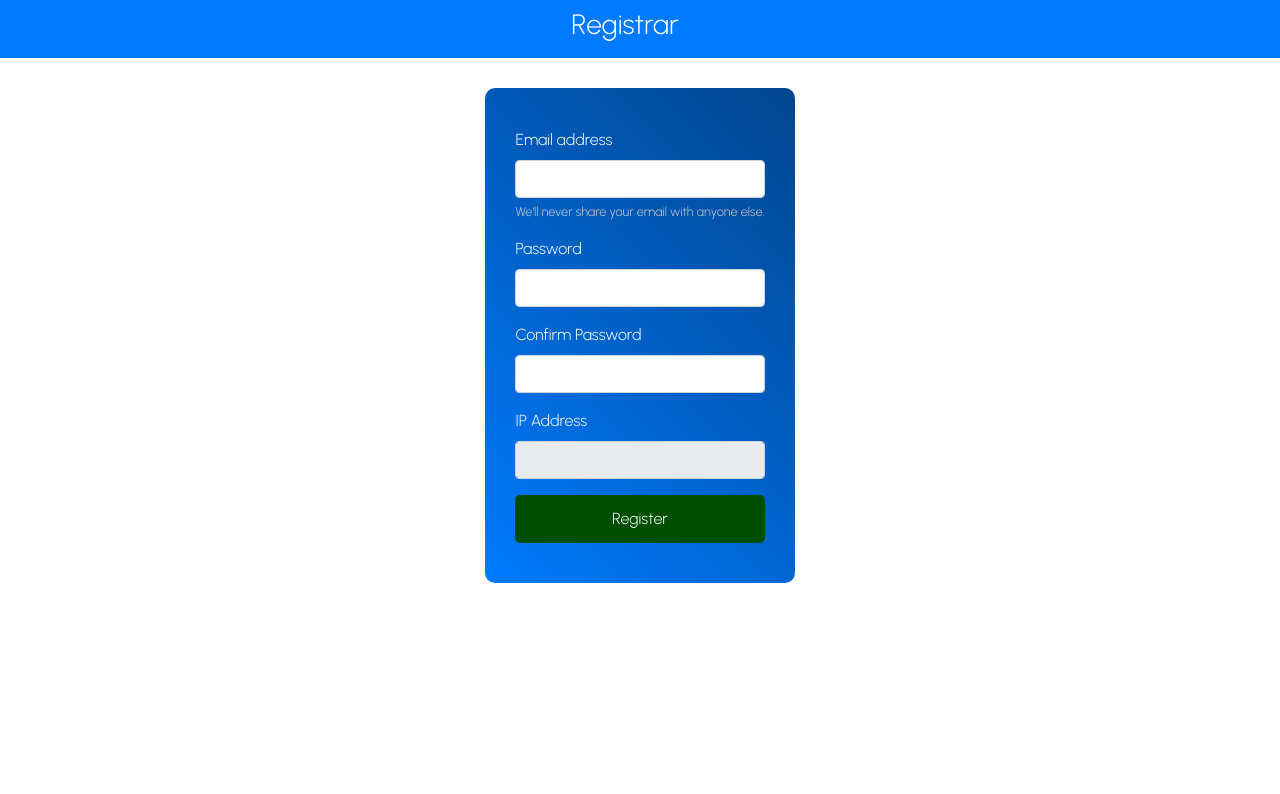
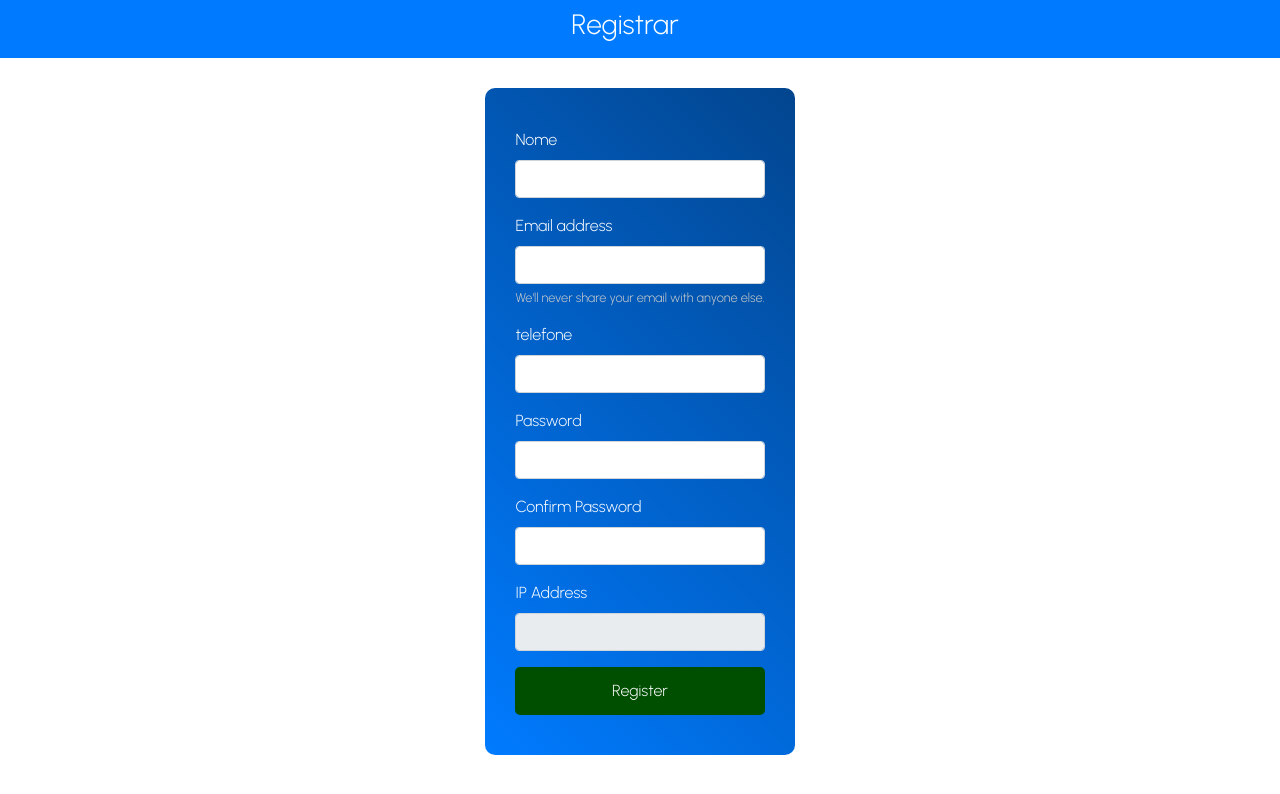
Before and after one commit to tabathafroes/uniqueUserDetector, a React (Create React App) app in the folder front/: page / in a window 1280 px wide. Shown: the top 794 px of the page. Built offline with nearby package versions, Linux system fonts and the light colour scheme; no server answers.

Commit message:
alterações na tela de login e inserção do campo de telefone

```diff
--- a/front/src/App.js
+++ b/front/src/App.js
@@ -2,7 +2,6 @@ import { Route, Switch } from 'react-router';
 import { BrowserRouter as Router } from 'react-router-dom'
 import './App.css';
 import Header from './components/Header/Header';
-import IpGetter from './components/IpGetter/IpGetter';
 import RegistrationForm from './components/RegistrationForm/RegistrationForm'
 
 function App() {
@@ -14,7 +13,6 @@ function App() {
           <Switch>
             <Route path="/" exact={true}>
               <RegistrationForm/>
-              {/* <IpGetter/> */}
             </Route>
           </Switch>
         </div>
--- a/front/src/components/IpGetter/IpGetter.js
+++ b/front/src/components/IpGetter/IpGetter.js
@@ -1,4 +1,4 @@
-import { ReactChild, useState, useEffect} from 'react';
+import { useState, useEffect} from 'react';
 import axios from 'axios';
 
 
--- a/front/src/components/RegistrationForm/RegistrationForm.js
+++ b/front/src/components/RegistrationForm/RegistrationForm.js
@@ -16,7 +16,9 @@ function RegistrationForm(props) {
 
     }, []);
     const [state , setState] = useState({
+        nome : "",
         email : "",
+        telefone: "",
         password : ""
     })
     const handleChange = (e) => {
@@ -39,7 +41,9 @@ function RegistrationForm(props) {
         if(state.email.length && state.password.length) {
             props.showError(null);
             const payload={
+                "nome": state.nome,
                 "email":state.email,
+                "telefone": state.telefone,
                 "password":state.password,
             }
             axios.post(API_BASE_URL+'/user/register', payload)
@@ -68,6 +72,15 @@ function RegistrationForm(props) {
             <div className="login-card">
                 <form>
                     <div className="form-group text-left">
+                    <label htmlFor="exampleInputNome1">Nome</label>
+                    <input type="nome"
+                        className="form-control"
+                        id="nome"
+                        value={state.nome}
+                        onChange={handleChange}
+                    />
+                    </div>
+                    <div className="form-group text-left">
                     <label htmlFor="exampleInputEmail1">Email address</label>
                     <input type="email"
                         className="form-control"
@@ -77,6 +90,14 @@ function RegistrationForm(props) {
                         onChange={handleChange}
                     />
                     <small id="emailHelp" className="form-text">We'll never share your email with anyone else.</small>
+                    <div className="form-group text-left"/>
+                    <label htmlFor="exampleInputTelefone1">telefone</label>
+                    <input type="telefone"
+                        className="form-control"
+                        id="telefone"
+                        value={state.telefone}
+                        onChange={handleChange}
+                    />
                     </div>
                     <div className="form-group text-left">
                         <label htmlFor="exampleInputPassword1">Password</label>
```
Also changed, not shown: 1 other file (tests, documents, lock files or other folders).
